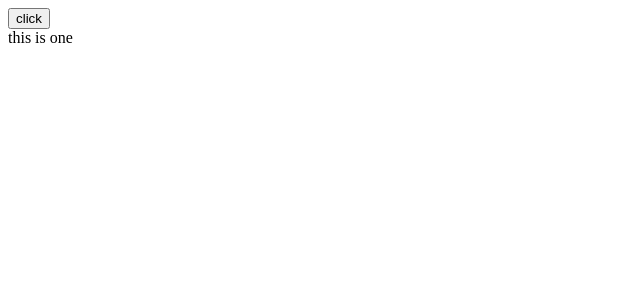
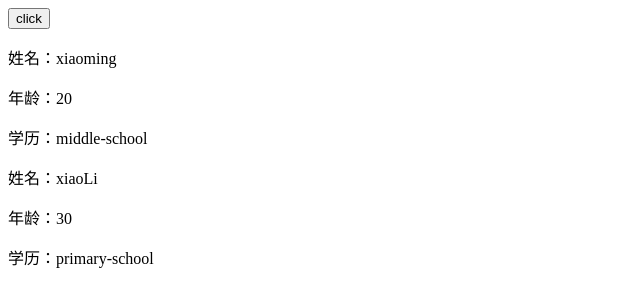
Before and after one commit to qiapi/qiapi.github.io, a plain HTML site: page learn_ajax/learn1.html in a window 1280 px wide. Both pictures are taken after a click on the button "click". Shown: the whole page, without its empty margins (0-640 px from the left). Drawn offline with nearby package versions, Linux system fonts and the light colour scheme.

Commit message:
jsonload

```diff
--- a/learn_ajax/learn1.html
+++ b/learn_ajax/learn1.html
@@ -23,7 +23,14 @@
 	xmlhttp.open("GET","mydata.json",true);
 	xmlhttp.send();*/
 	$(".btn").on("click",function() {
-		$("#content").load("response.html #one");
+		$.getJSON("mydata.json",function(data) {
+			$("#content").empty();
+			var content = "";
+			$.each(data,function(itemIndex,item) {
+				content = content + "<div><p>姓名："+item.name+"</p><p>年龄："+item.age+"</p><p>学历："+item.school+"</p></div>";
+			});
+			$("#content").html(content);
+		});
 	});
 </script>
 </body>
--- a/learn_ajax/mydata.json
+++ b/learn_ajax/mydata.json
@@ -1,5 +1,4 @@
-{
-	"people":[
+[
 	{
 		"name":"xiaoming",
 		"age":20,
@@ -11,4 +10,3 @@
 		"school":"primary-school"
 	}
 ]
-}
```
